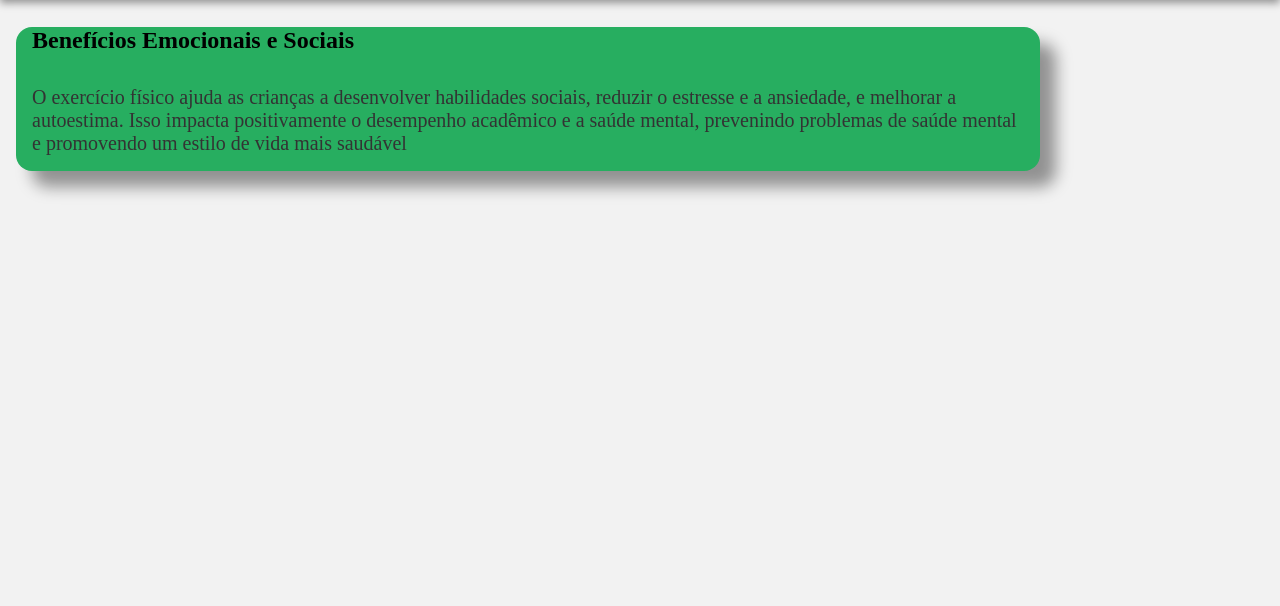
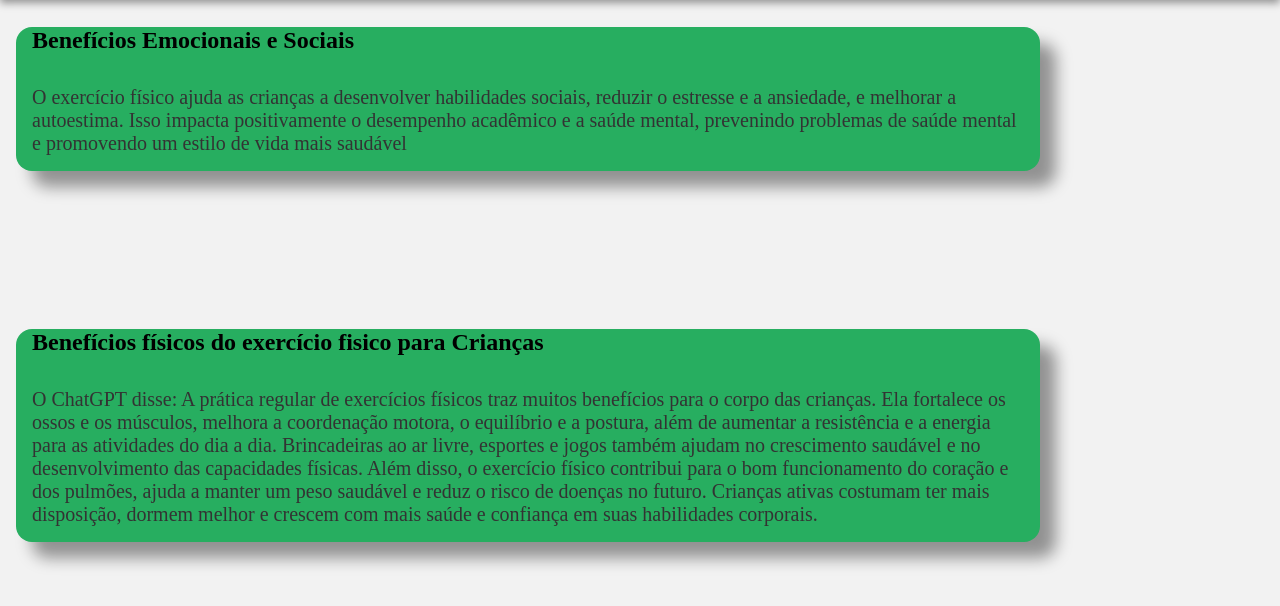
Before and after one commit to Bernardo-Vetromille/Pr-tica-de-atividades-f-sicas, a plain HTML site: page index.html in a window 1280 px wide. Shown: the part 74-680 px from the top of the page. Drawn offline with Linux system fonts and the light colour scheme.

Commit message:
Update index.html
minha parte

```diff
--- a/index.html
+++ b/index.html
@@ -19,6 +19,17 @@
                     <p>O exercício físico ajuda as crianças a desenvolver habilidades sociais, reduzir o estresse e a ansiedade, e melhorar a autoestima. Isso impacta positivamente o desempenho acadêmico e a saúde mental, prevenindo problemas de saúde mental e promovendo um estilo de vida mais saudável</p>
                 </div>
             </section>
+            <!-- minha parte -->
+            <section>
+                <div class="caixa-de-texto">
+                    <h1>Benefícios físicos do exercício fisico para Crianças</h1>
+                    <p>O ChatGPT disse:
+
+A prática regular de exercícios físicos traz muitos benefícios para o corpo das crianças. Ela fortalece os ossos e os músculos, melhora a coordenação motora, o equilíbrio e a postura, além de aumentar a resistência e a energia para as atividades do dia a dia. Brincadeiras ao ar livre, esportes e jogos também ajudam no crescimento saudável e no desenvolvimento das capacidades físicas.
+
+Além disso, o exercício físico contribui para o bom funcionamento do coração e dos pulmões, ajuda a manter um peso saudável e reduz o risco de doenças no futuro. Crianças ativas costumam ter mais disposição, dormem melhor e crescem com mais saúde e confiança em suas habilidades corporais.</p>
+                </div>
+            </section>
         </div>
     </main>
 </body>
```
